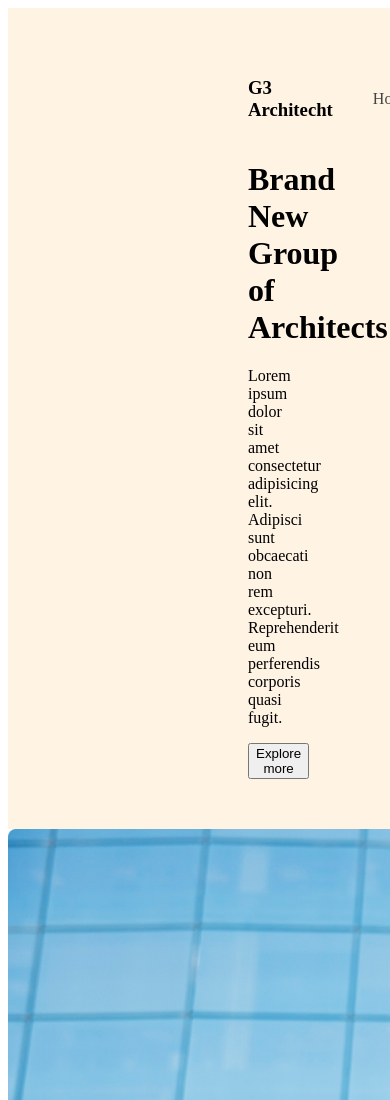
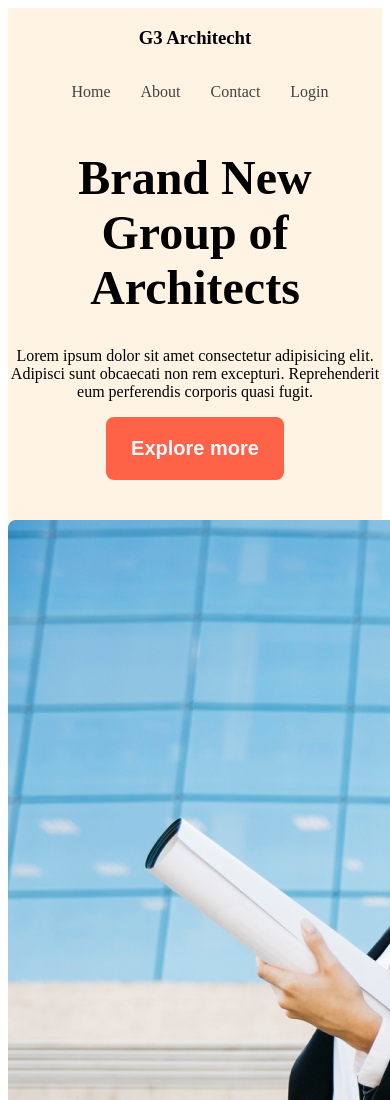
Before and after one commit to nazmulhossenshanto/G3-Architecht, a plain HTML site: page module-9/index.html in a window 390 px wide. Shown: the top 1100 px of the page. Drawn offline with Linux system fonts and the light colour scheme.

Commit message:
media querry added

```diff
--- a/module-9/index.html
+++ b/module-9/index.html
@@ -1,11 +1,13 @@
 <!DOCTYPE html>
 <html lang="en">
+
 <head>
     <meta charset="UTF-8">
     <meta name="viewport" content="width=device-width, initial-scale=1.0">
     <title>G3 Architecht</title>
     <link rel="stylesheet" href="./styles.css">
 </head>
+
 <body>
     <header>
         <nav>
@@ -18,18 +20,19 @@
             </ul>
         </nav>
         <div class="banner-content">
-            <div>
+            <div class="banner-title">
                 <h1>Brand New Group of Architects</h1>
-                <p>Lorem ipsum dolor sit amet consectetur adipisicing elit. Adipisci sunt obcaecati non rem excepturi. Reprehenderit eum perferendis corporis quasi fugit.</p>
+                <p>Lorem ipsum dolor sit amet consectetur adipisicing elit. Adipisci sunt obcaecati non rem excepturi.
+                    Reprehenderit eum perferendis corporis quasi fugit.</p>
                 <button>Explore more</button>
             </div>
-
+        </div>
+        <div class="banner-image">
+            <img src="./g3-architects-resources/images/banner.png" alt="">
         </div>
 
     </header>
-    <div>
-        <img src="./g3-architects-resources/images/banner.png" alt="">
-    </div>
 
 </body>
+
 </html>
--- a/module-9/styles.css
+++ b/module-9/styles.css
@@ -22,3 +22,37 @@ nav li {
   font-weight: 500;
   font-size: 1rem;
 }
+.banner-content {
+  max-width: 800px;
+  margin: auto;
+}
+h1 {
+  font-size: 3rem;
+}
+button {
+  font-size: 20px;
+  font-weight: 600;
+  border: none;
+  border-radius: 8px;
+  background-color: tomato;
+  padding: 20px 25px;
+  color: aliceblue;
+  cursor: pointer;
+}
+.banner-title {
+  text-align: center;
+}
+.banner-image {
+  padding-top: 40px;
+  width: 100%;
+}
+/* responsive media screen */
+@media screen and (max-width: 576px) {
+  header {
+    padding: 0;
+  }
+  nav {
+
+    flex-direction: column;
+  }
+}
```
